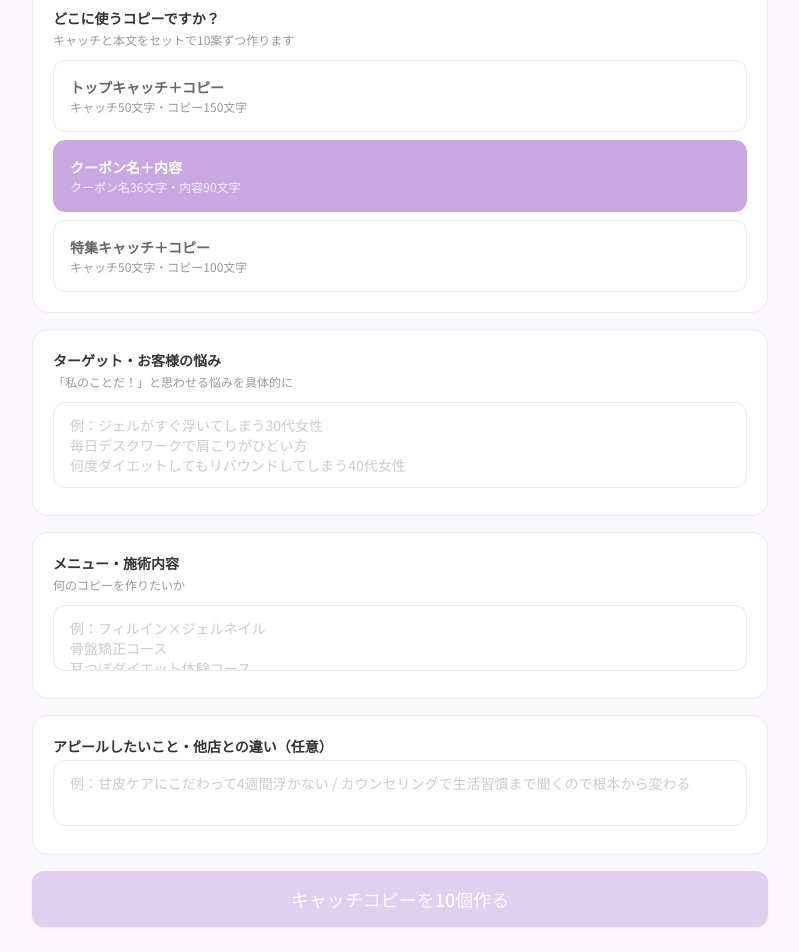
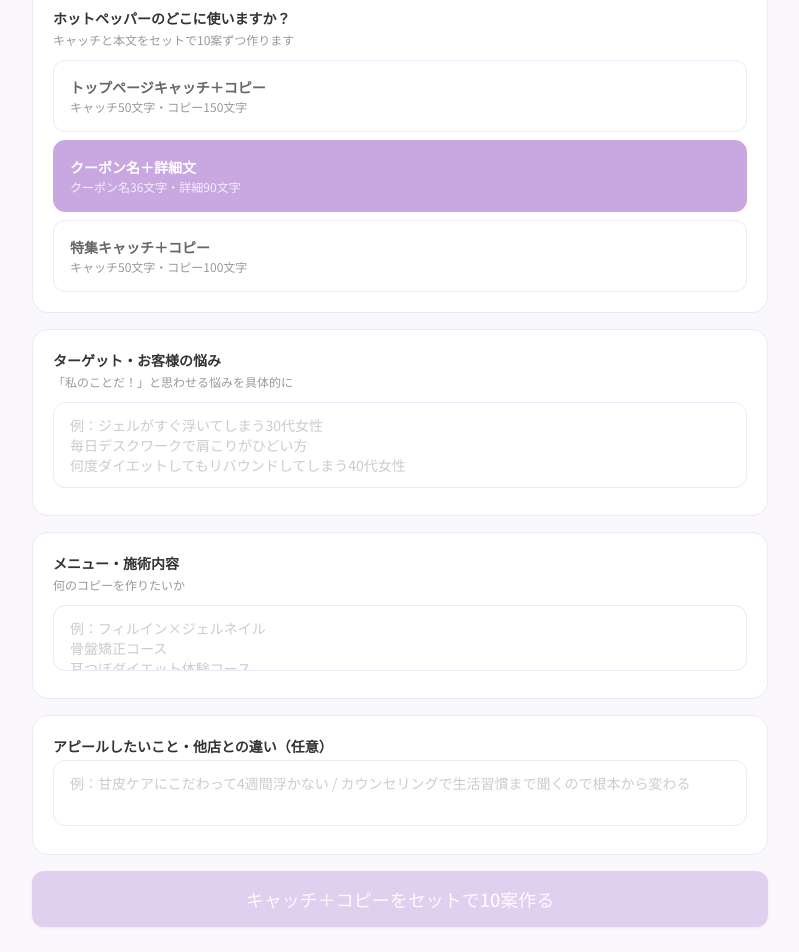
Before and after one commit to minmin373150-creator/salonAI, a Next.js app: page /tools/catchcopy in a window 1280 px wide. Shown: the part 114-1066 px from the top of the page, without its empty margins (240-1039 px from the left). Built offline with nearby package versions, Linux system fonts and the light colour scheme.

Commit message:
fix: キャッチコピー修正5点（ラベル・文字数MAX・トークン増・アプローチNG追加）

```diff
--- a/app/(app)/chat/page.tsx
+++ b/app/(app)/chat/page.tsx
@@ -39,7 +39,7 @@
     id: 'catchcopy',
     icon: Type,
     title: 'キャッチコピー作成',
-    desc: 'クーポン名・Instagram・メニュー名・POP・LINE配信など用途別に、刺さるコピーを10個提案。',
+    desc: 'ホットペッパーのトップページ・クーポン・特集に使える、予約につながるコピーをセットで10案提案。',
     href: '/tools/catchcopy',
     available: true,
     badge: 'NEW',
--- a/app/(app)/tools/catchcopy/page.tsx
+++ b/app/(app)/tools/catchcopy/page.tsx
@@ -6,8 +6,8 @@
 import Button from '@/components/ui/Button'
 
 const USAGE_OPTIONS = [
-  { value: 'top', label: 'トップキャッチ＋コピー', desc: 'キャッチ50文字・コピー150文字' },
-  { value: 'coupon', label: 'クーポン名＋内容', desc: 'クーポン名36文字・内容90文字' },
+  { value: 'top', label: 'トップページキャッチ＋コピー', desc: 'キャッチ50文字・コピー150文字' },
+  { value: 'coupon', label: 'クーポン名＋詳細文', desc: 'クーポン名36文字・詳細90文字' },
   { value: 'special', label: '特集キャッチ＋コピー', desc: 'キャッチ50文字・コピー100文字' },
 ]
 
@@ -78,7 +78,7 @@
           {/* 用途 */}
           <div className="bg-white rounded-2xl border border-[#EDE8F5] p-5">
             <label className="text-sm font-bold text-[#333] mb-1 block">
-              どこに使うコピーですか？
+              ホットペッパーのどこに使いますか？
             </label>
             <p className="text-xs text-[#999] mb-3">キャッチと本文をセットで10案ずつ作ります</p>
             <div className="flex flex-col gap-2">
@@ -151,7 +151,7 @@
             size="lg"
             className="w-full"
           >
-            {loading ? '作成中...' : 'キャッチコピーを10個作る'}
+            {loading ? '作成中...' : 'キャッチ＋コピーをセットで10案作る'}
           </Button>
         </form>
 
--- a/app/api/tools/catchcopy/route.ts
+++ b/app/api/tools/catchcopy/route.ts
@@ -52,8 +52,8 @@
 ` : ''
 
   const usageLabelMap: Record<string, string> = {
-    top: 'top（トップキャッチ50文字＋トップコピー150文字のセット）',
-    coupon: 'coupon（クーポン名36文字＋クーポン内容90文字のセット）',
+    top: 'top（トップページキャッチ50文字＋トップコピー150文字のセット）',
+    coupon: 'coupon（クーポン名36文字＋クーポン詳細文90文字のセット）',
     special: 'special（特集キャッチ50文字＋特集コピー100文字のセット）',
   }
 
@@ -70,7 +70,7 @@
     model: 'gpt-4o',
     stream: true,
     temperature: 0.8,
-    max_tokens: 1500,
+    max_tokens: 4000,
     messages: [
       { role: 'system', content: CATCHCOPY_PROMPT + getIndustryNG(salonType) },
       { role: 'user', content: userMessage },
--- a/prompts/catchcopy.ts
+++ b/prompts/catchcopy.ts
@@ -8,7 +8,7 @@
 
 ## 各用途の目的
 
-### トップキャッチ（50文字以内）
+### トップページキャッチ（50文字以内）
 アイキャッチになること。
 サロンが一覧に並んでいるところから「ん？何それ？」「なんか良さそう」「他のサロンと何か違うかも？」とクリックしてもらうことが目的。
 
@@ -18,7 +18,7 @@
 ### クーポン名（36文字以内）
 自分の悩みが解決できてどうなれるかイメージできて、予約ボタンを押してもらうことが目的。
 
-### クーポン内容（90文字以内）
+### クーポン詳細文（90文字以内）
 悩みが具体的に解決されるイメージが湧いて、予約ボタンを押してもらうことが目的。
 
 ### 特集キャッチ（50文字以内）
@@ -117,7 +117,8 @@
 | 特集キャッチ | 50文字以内 |
 | 特集コピー | 100文字以内 |
 
-指定された文字数を超えるコピーは出力しない。
+文字数は上限ギリギリまで使うこと。短すぎるコピーはNG。
+上限の80〜100%の文字数を目安にする。
 各コピーの末尾に（〇文字）と文字数を表示する。
 
 ---
--- a/prompts/ng-words.ts
+++ b/prompts/ng-words.ts
@@ -177,7 +177,7 @@
 誠にありがとうございます / ご利用いただきありがとうございます / ご予約いただきありがとうございます / お越しいただきありがとうございます / 恐れ入りますが / 大変恐縮ですが / 誠に恐縮ですが / 何卒よろしくお願いいたします / ○○でございます / ご確認くださいませ / お気軽にお申し付けくださいませ / ご理解のほどよろしくお願いいたします / 皆様にご満足いただけるよう努めてまいります
 
 ### ◆ 業務的な言葉（使わない）
-ご利用 / ご利用いただく / ご予約を承っております / ご案内 / ご案内いたします / ご対応 / 対応させていただきます / 対象のお客様 / 該当する方 / サービス / ご提供しております / 提供させていただきます / 実施しております / 導入しております / ご体験いただけます / ご利用可能です / 対応可能です / ご案内可能です / ご承知おきください / あらかじめご了承ください / 当サロンでは / 当院では / スタッフ一同 / 弊社 / 当店スタッフ / 当店自慢 / 当店人気 / 当店おすすめ / サービス内容 / ○○可能です / ○○対応しております / ○○を実施しております / ○○をご提供しております / 誠にありがとうございます / 心よりお待ちしております / 心より感謝申し上げます / お気軽にお越しください / 皆様のご来店をお待ちしております / 今後ともよろしくお願いいたします / 何卒よろしくお願いいたします / 引き続きよろしくお願いいたします / ご愛顧いただきありがとうございます
+アプローチ / ご利用 / ご利用いただく / ご予約を承っております / ご案内 / ご案内いたします / ご対応 / 対応させていただきます / 対象のお客様 / 該当する方 / サービス / ご提供しております / 提供させていただきます / 実施しております / 導入しております / ご体験いただけます / ご利用可能です / 対応可能です / ご案内可能です / ご承知おきください / あらかじめご了承ください / 当サロンでは / 当院では / スタッフ一同 / 弊社 / 当店スタッフ / 当店自慢 / 当店人気 / 当店おすすめ / サービス内容 / ○○可能です / ○○対応しております / ○○を実施しております / ○○をご提供しております / 誠にありがとうございます / 心よりお待ちしております / 心より感謝申し上げます / お気軽にお越しください / 皆様のご来店をお待ちしております / 今後ともよろしくお願いいたします / 何卒よろしくお願いいたします / 引き続きよろしくお願いいたします / ご愛顧いただきありがとうございます
 
 ### ◆ みんなに向けた言葉（使わない）→ あなた一人に向けて書く
 皆様の / 多くの方
```
